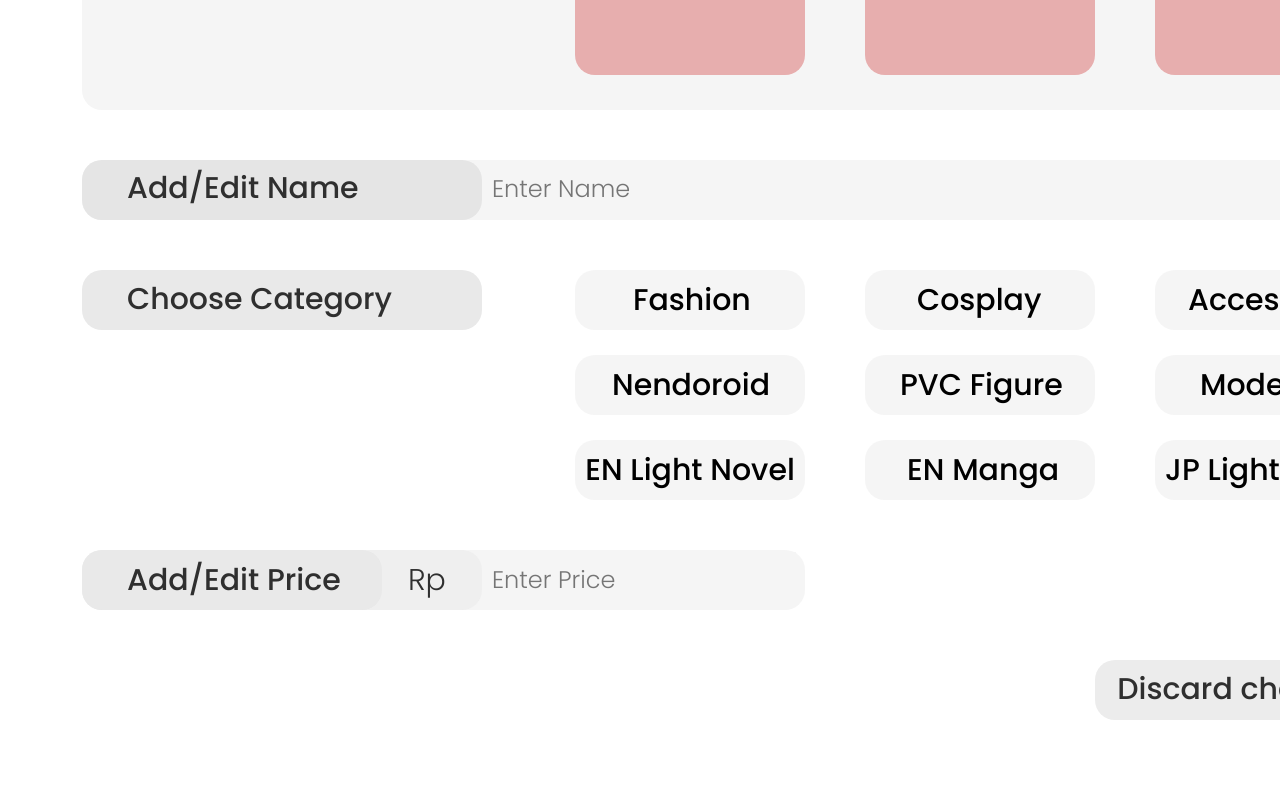
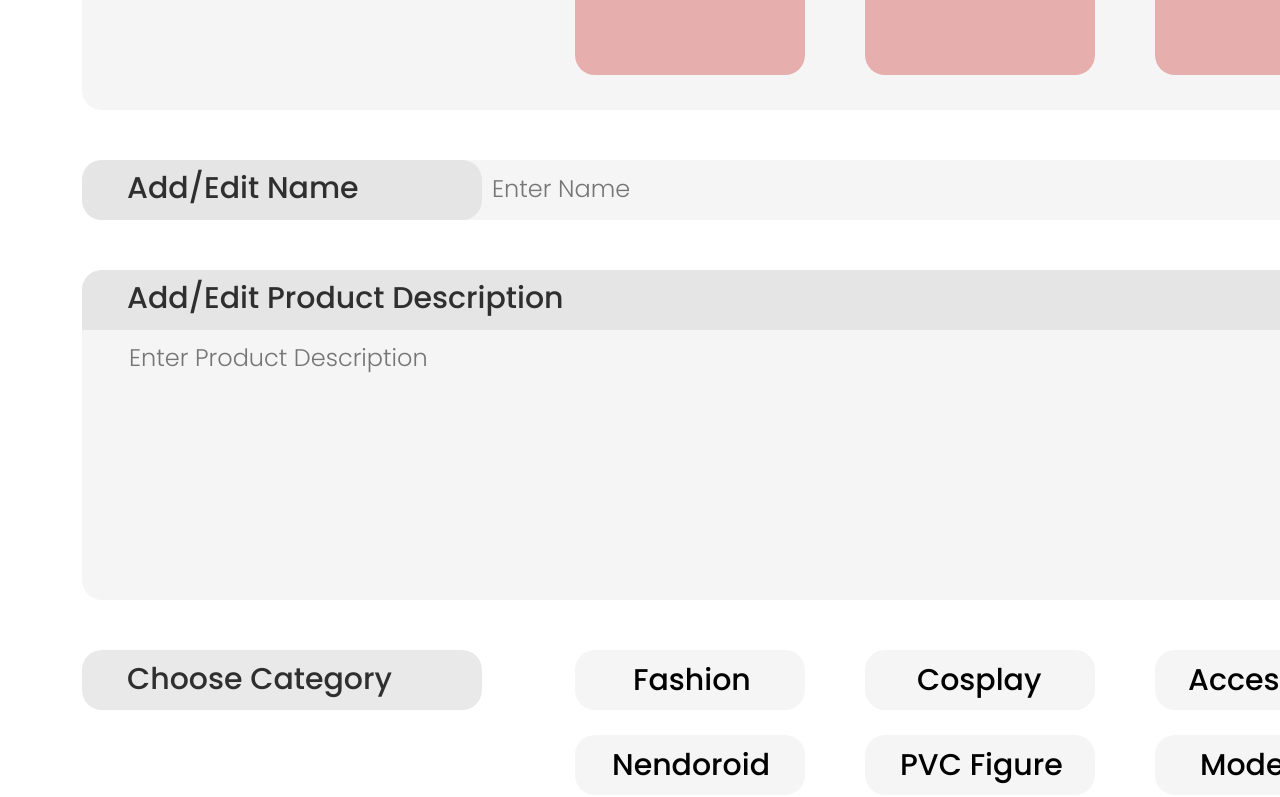
Before and after one commit to zha-yah/gazzkun-b, a React (Create React App) app: page /addOrEdit in a window 1280 px wide. Shown: the part 379-1176 px from the top of the page. Built offline with nearby package versions, Linux system fonts and the light colour scheme; the HTML template or start-up script is replaced by a standard one.

Commit message:
Added description field in Edit/Add page

```diff
--- a/src/pages/editAddPage/editAddPage.css
+++ b/src/pages/editAddPage/editAddPage.css
@@ -99,7 +99,7 @@ opacity: 0.5;
   top: 539px;
   cursor: text;
 
-  font-family: Poppins;
+  font-family: 'Poppins';
   font-style: normal;
   font-weight: 300;
   font-size: 24px;
@@ -156,7 +156,7 @@ opacity: 0.5;
   width: 230px;
   height: 60px;
   left: 575px;
-  top: 649px;
+  top: 1029px;
 
   background: #ECECEC;
   opacity: 0.5;
@@ -168,7 +168,7 @@ opacity: 0.5;
   width: 230px;
   height: 60px;
   left: 575px;
-  top: 734px;
+  top: 1114px;
 
   background: #ECECEC;
   opacity: 0.5;
@@ -180,7 +180,7 @@ opacity: 0.5;
   width: 230px;
   height: 60px;
   left: 575px;
-  top: 819px;
+  top: 1199px;
 
   background: #ECECEC;
   opacity: 0.5;
@@ -192,7 +192,7 @@ opacity: 0.5;
   width: 230px;
   height: 60px;
   left: 865px;
-  top: 649px;
+  top: 1029px;
 
   background: #ECECEC;
   opacity: 0.5;
@@ -204,7 +204,7 @@ opacity: 0.5;
   width: 230px;
   height: 60px;
   left: 865px;
-  top: 734px;
+  top: 1114px;
 
   background: #ECECEC;
   opacity: 0.5;
@@ -216,7 +216,7 @@ opacity: 0.5;
   width: 230px;
   height: 60px;
   left: 865px;
-  top: 819px;
+  top: 1199px;
 
   background: #ECECEC;
   opacity: 0.5;
@@ -228,7 +228,7 @@ opacity: 0.5;
   width: 230px;
   height: 60px;
   left: 1155px;
-  top: 649px;
+  top: 1029px;
 
   background: #ECECEC;
   opacity: 0.5;
@@ -240,7 +240,7 @@ opacity: 0.5;
   width: 230px;
   height: 60px;
   left: 1155px;
-  top: 734px;
+  top: 1114px;
 
   background: #ECECEC;
   opacity: 0.5;
@@ -252,7 +252,7 @@ opacity: 0.5;
   width: 230px;
   height: 60px;
   left: 1155px;
-  top: 819px;
+  top: 1199px;
 
   background: #ECECEC;
   opacity: 0.5;
@@ -264,7 +264,7 @@ opacity: 0.5;
   width: 230px;
   height: 60px;
   left: 1445px;
-  top: 649px;
+  top: 1029px;
 
   background: #ECECEC;
   opacity: 0.5;
@@ -276,7 +276,7 @@ opacity: 0.5;
   width: 230px;
   height: 60px;
   left: 1445px;
-  top: 734px;
+  top: 1114px;
 
   background: #ECECEC;
   opacity: 0.5;
@@ -288,7 +288,7 @@ opacity: 0.5;
   width: 230px;
   height: 60px;
   left: 1445px;
-  top: 819px;
+  top: 1199px;
 
   background: #ECECEC;
   opacity: 0.5;
@@ -301,7 +301,7 @@ opacity: 0.5;
   width: 400px;
   height: 60px;
   left: 82px;
-  top: 649px;
+  top: 1029px;
 
   background: #E9E9E9;
   border-radius: 20px;
@@ -312,7 +312,7 @@ opacity: 0.5;
   width: 319px;
   height: 45px;
   left: 127px;
-  top: 656px;
+  top: 1036px;
 
   font-family: 'Poppins';
   font-style: normal;
@@ -332,10 +332,10 @@ opacity: 0.5;
   width: 302px;
   height: 53px;
   left: 490px;
-  top: 931px;
+  top: 1311px;
   cursor: text;
 
-  font-family: Poppins;
+  font-family: 'Poppins';
   font-style: normal;
   font-weight: 300;
   font-size: 24px;
@@ -352,7 +352,7 @@ opacity: 0.5;
   width: 723px;
   height: 60px;
   left: 82px;
-  top: 929px;
+  top: 1309px;
 
   background: #ECECEC;
   opacity: 0.5;
@@ -364,7 +364,7 @@ opacity: 0.5;
   width: 400px;
   height: 60px;
   left: 82px;
-  top: 929px;
+  top: 1309px;
 
   background: rgba(237, 237, 237, 0.7);
   border-radius: 20px;
@@ -375,7 +375,7 @@ opacity: 0.5;
   width: 60px;
   height: 45px;
   left: 408px;
-  top: 937px;
+  top: 1317px;
 
   font-family: 'Poppins';
   font-style: normal;
@@ -392,7 +392,7 @@ opacity: 0.5;
   width: 300px;
   height: 60px;
   left: 82px;
-  top: 929px;
+  top: 1309px;
 
   background: #E9E9E9;
   border-radius: 20px;
@@ -403,7 +403,7 @@ opacity: 0.5;
   width: 218px;
   height: 45px;
   left: 127px;
-  top: 937px;
+  top: 1317px;
 
   font-family: 'Poppins';
   font-style: normal;
@@ -420,7 +420,7 @@ opacity: 0.5;
   width: 300px;
   height: 60px;
   left: 1095px;
-  top: 1039px;
+  top: 1419px;
 
   background: #ECECEC;
   border-radius: 20px;
@@ -431,7 +431,7 @@ opacity: 0.5;
   width: 284px;
   height: 45px;
   left: 1103px;
-  top: 1046px;
+  top: 1426px;
   cursor: pointer;
 
   font-family: 'Poppins';
@@ -450,7 +450,7 @@ opacity: 0.5;
   width: 250px;
   height: 60px;
   left: 1425px;
-  top: 1039px;
+  top: 1419px;
 
   background: #A7E99C;
   border-radius: 20px;
@@ -462,7 +462,7 @@ opacity: 0.5;
   width: 238px;
   height: 45px;
   left: 1431px;
-  top: 1046px;
+  top: 1426px;
   cursor: pointer;
 
   font-family: 'Poppins';
@@ -481,7 +481,7 @@ opacity: 0.5;
   width: 98px;
   height: 45px;
   left: 633px;
-  top: 657px;
+  top: 1037px;
   cursor: pointer;
 
   font-family: 'Poppins';
@@ -501,7 +501,7 @@ opacity: 0.5;
   width: 98px;
   height: 45px;
   left: 917px;
-  top: 657px;
+  top: 1037px;
   cursor: pointer;
 
   font-family: 'Poppins';
@@ -520,7 +520,7 @@ opacity: 0.5;
   width: 98px;
   height: 45px;
   left: 1188px;
-  top: 657px;
+  top: 1037px;
   cursor: pointer;
 
   font-family: 'Poppins';
@@ -539,7 +539,7 @@ opacity: 0.5;
   width: 98px;
   height: 45px;
   left: 1510px;
-  top: 657px;
+  top: 1037px;
   cursor: pointer;
 
   font-family: 'Poppins';
@@ -558,7 +558,7 @@ opacity: 0.5;
   width: 98px;
   height: 45px;
   left: 612px;
-  top: 742px;
+  top: 1122px;
   cursor: pointer;
 
   font-family: 'Poppins';
@@ -577,7 +577,7 @@ opacity: 0.5;
   width: 200px;
   height: 45px;
   left: 900px;
-  top: 742px;
+  top: 1122px;
   cursor: pointer;
 
   font-family: 'Poppins';
@@ -594,7 +594,7 @@ opacity: 0.5;
   width: 200px;
   height: 45px;
   left: 1200px;
-  top: 742px;
+  top: 1122px;
   cursor: pointer;
 
   font-family: 'Poppins';
@@ -612,7 +612,7 @@ opacity: 0.5;
   width: 98px;
   height: 45px;
   left: 1498px;
-  top: 742px;
+  top: 1122px;
   cursor: pointer;
 
   font-family: 'Poppins';
@@ -631,7 +631,7 @@ opacity: 0.5;
   width: 250px;
   height: 45px;
   left: 565px;
-  top: 827px;
+  top: 1207px;
   cursor: pointer;
 
   font-family: 'Poppins';
@@ -650,7 +650,7 @@ opacity: 0.5;
   width: 200px;
   height: 45px;
   left: 907px;
-  top: 827px;
+  top: 1207px;
   cursor: pointer;
 
   font-family: 'Poppins';
@@ -668,7 +668,7 @@ opacity: 0.5;
   width: 250px;
   height: 45px;
   left: 1165px;
-  top: 827px;
+  top: 1207px;
   cursor: pointer;
 
   font-family: 'Poppins';
@@ -686,7 +686,7 @@ opacity: 0.5;
   width: 200px;
   height: 45px;
   left: 1485px;
-  top: 827px;
+  top: 1207px;
   cursor: pointer;
 
   font-family: 'Poppins';
@@ -698,3 +698,62 @@ opacity: 0.5;
 
   color: #000000;
 }
+/* eap-desc-bg */
+.eap-desc-bg{
+  position: absolute;
+  width: 1593px;
+  height: 330px;
+  left: 82px;
+  top: 649px;
+
+  background: #F5F5F5;
+  border-radius: 20px;
+}
+/* eap-desc-txt */
+.eap-desc-txt{
+  position: absolute;
+  width: 1498px;
+  height: 250px;
+  left: 127px;
+  top: 717px;
+  cursor: text;
+
+  font-family: 'Poppins';
+  font-style: normal;
+  font-weight: 300;
+  font-size: 24px;
+  line-height: 36px;
+
+  color: #2F2F2F;
+  background: #F5F5F5;
+  border: none;
+  resize: none;
+}
+/* eap-desc-title-bg */
+.eap-desc-title-bg{
+  position: absolute;
+  width: 1593px;
+  height: 60px;
+  left: 82px;
+  top: 649px;
+
+  background: #E5E5E5;
+  border-radius: 20px 20px 0px 0px;
+}
+/* eap-desc-title-txt */
+.eap-desc-title-txt{
+  position: absolute;
+  width: 448px;
+  height: 45px;
+  left: 127px;
+  top: 655px;
+
+  font-family: 'Poppins';
+  font-style: normal;
+  font-weight: 500;
+  font-size: 30px;
+  line-height: 45px;
+  /* identical to box height */
+
+  color: #2F2F2F;
+}
--- a/src/pages/editAddPage/editAddPage.js
+++ b/src/pages/editAddPage/editAddPage.js
@@ -21,6 +21,12 @@ const editAddPage = () => {
       <div className='eap-name-content'>Add/Edit Name</div>
       <input type="text" placeholder="Enter Name" className='eap-name-bg-long-txt'>
       </input>
+      <div className='eap-desc-bg'/>
+      <div className='eap-desc-title-bg'/>
+      <div className='eap-desc-title-txt'>Add/Edit Product Description</div>
+      <textarea rows="5" cols="60" type="text" placeholder="Enter Product Description" className='eap-desc-txt'>
+      </textarea>
+
       <div className='cate-1'/>
       <div className='cate-2'/>
       <div className='cate-3'/>
```
